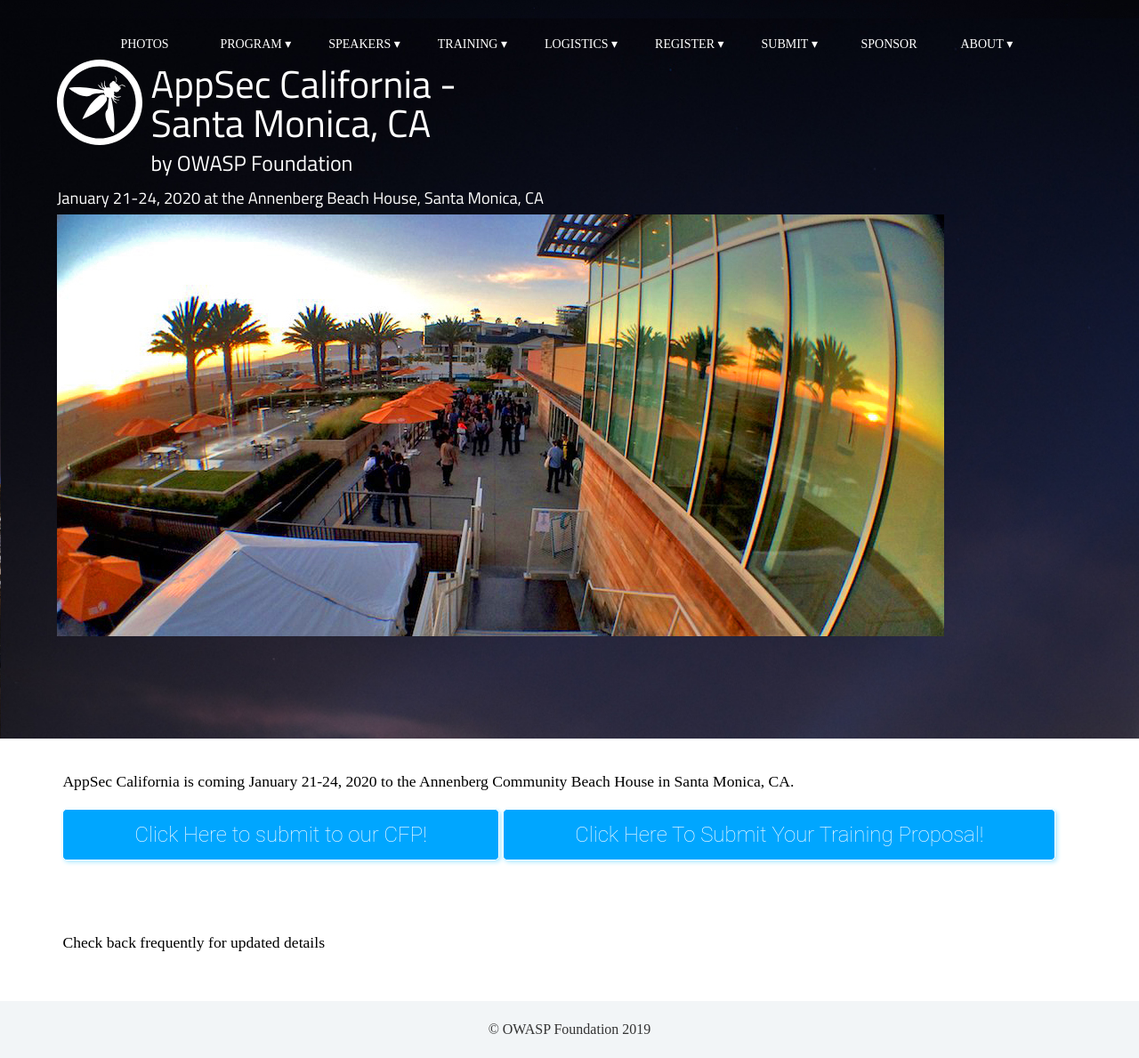
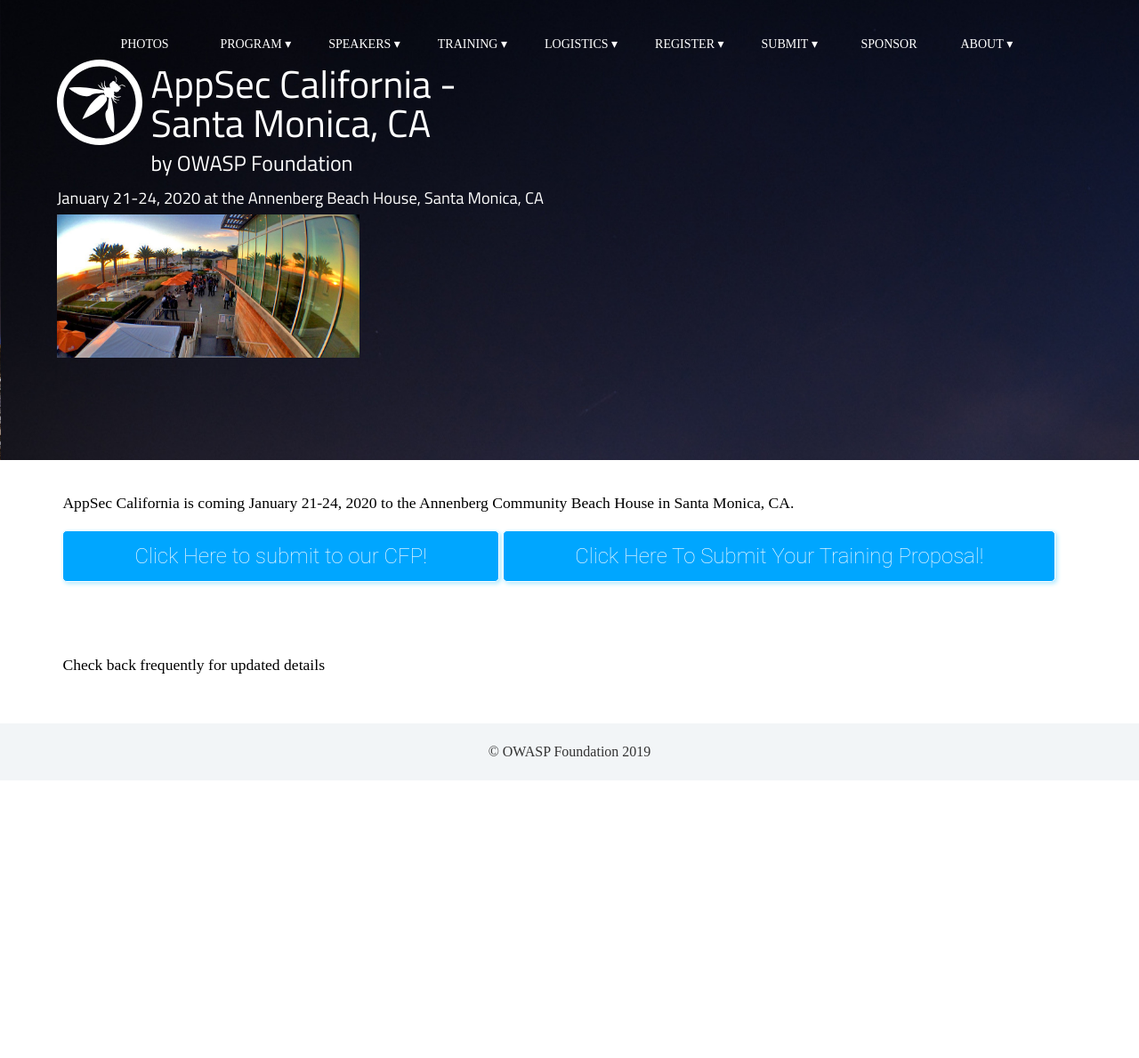
Before and after one commit to OWASP/2020-appseccalifornia, a Jekyll site: the page built from index.html, in a window 1280 px wide. Shown: the whole page at 89% size. Built offline with Jekyll 4.4.1, drawn with Linux system fonts in a browser that asks for light colours; some web fonts are replaced; after the commit the page ends 900 px from its top, so only the background shows below that.

Commit message:
changing image width

```diff
--- a/_layouts/front.html
+++ b/_layouts/front.html
@@ -2,7 +2,7 @@
 
 	<div class="row">
 	<div class="column"><h3>January 21-24, 2020 at the Annenberg Beach House, Santa Monica, CA</h3></div>
-	<div class="column"><img src="../assets/images/fisheye.jpg"></div>
+	<div class="column"><img src="../assets/images/fisheye.jpg" width="340"></div>
 	</div>
 </header>
 
```
